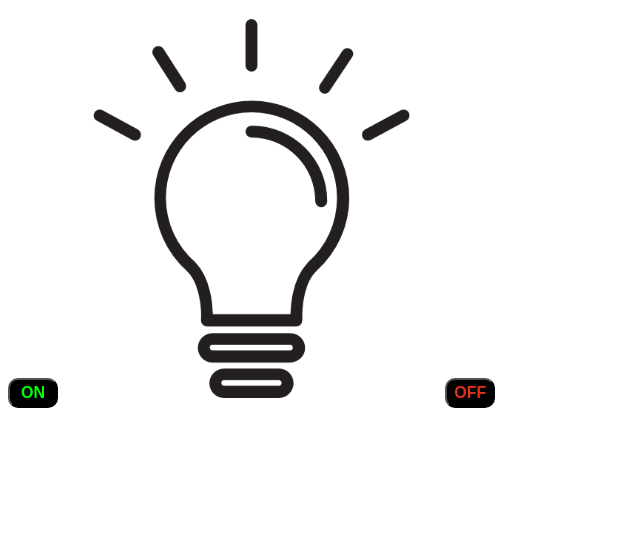
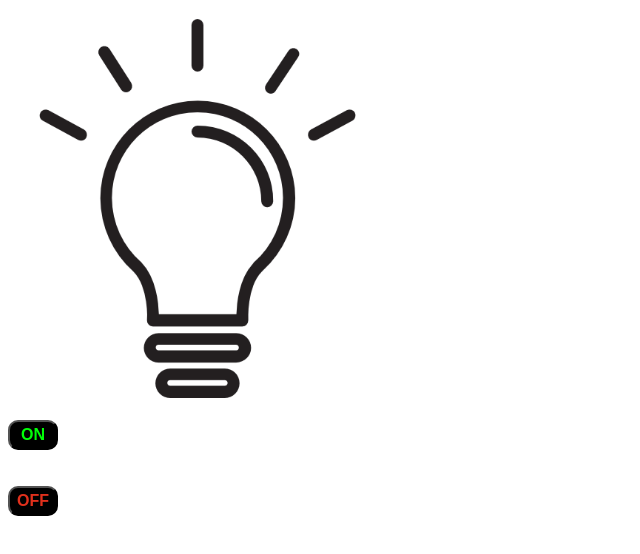
Before and after one commit to Manish1102/light_bulb_Js, a plain HTML site: page index.html in a window 1280 px wide. Shown: the part 84-638 px from the top of the page, without its empty margins (0-640 px from the left). Drawn offline with Linux system fonts and the light colour scheme.

Commit message:
button postion changed

```diff
--- a/index.html
+++ b/index.html
@@ -8,8 +8,12 @@
 </head>
 <body>
     <h1>Light Bulb</h1>
-<button id="ON" onclick="document.getElementById('on').src='on_lightbulb.png'">ON</button>
-<img  id="on" src="off_lightbulb.png"  style="width: 30%;" alt="buld">
+    <img  id="on" src="off_lightbulb.png"  style="width: 30%;" alt="buld">
+    <br><br>
+<button id="ON" onclick="document.getElementById('on').src='on_lightbulb.png'">ON</button> <br>
+
+<br>
+<br>
 
 <button id="OFF" onclick="document.getElementById('on').src='off_lightbulb.png'">OFF</button>
 
```
